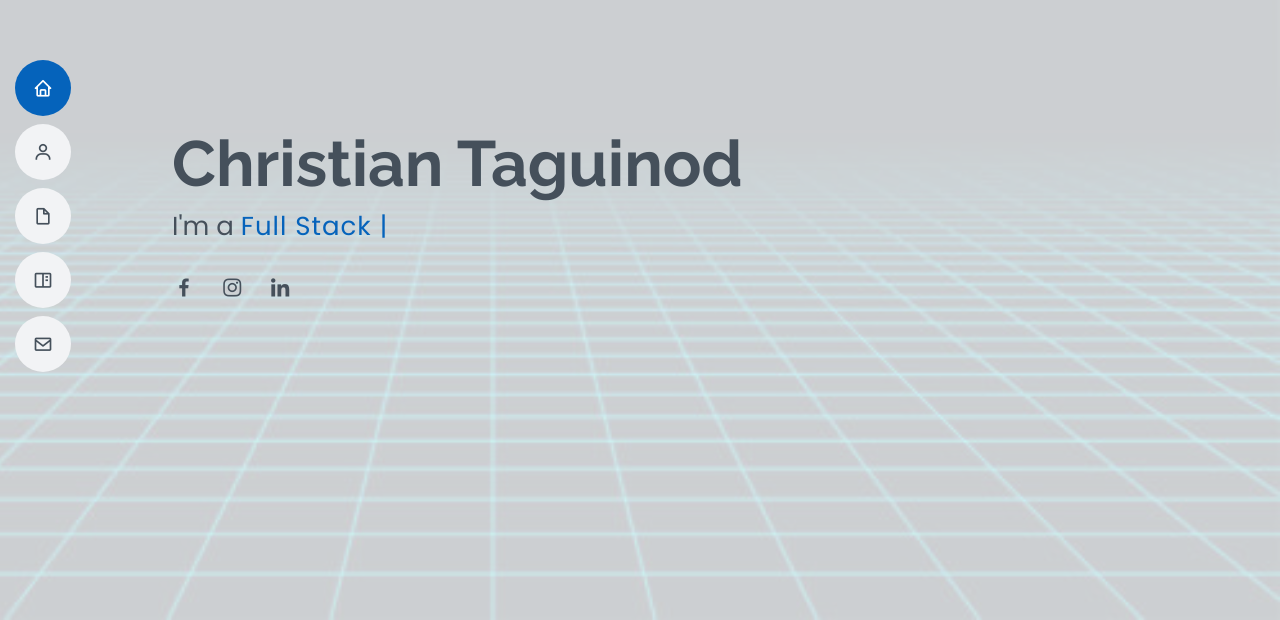
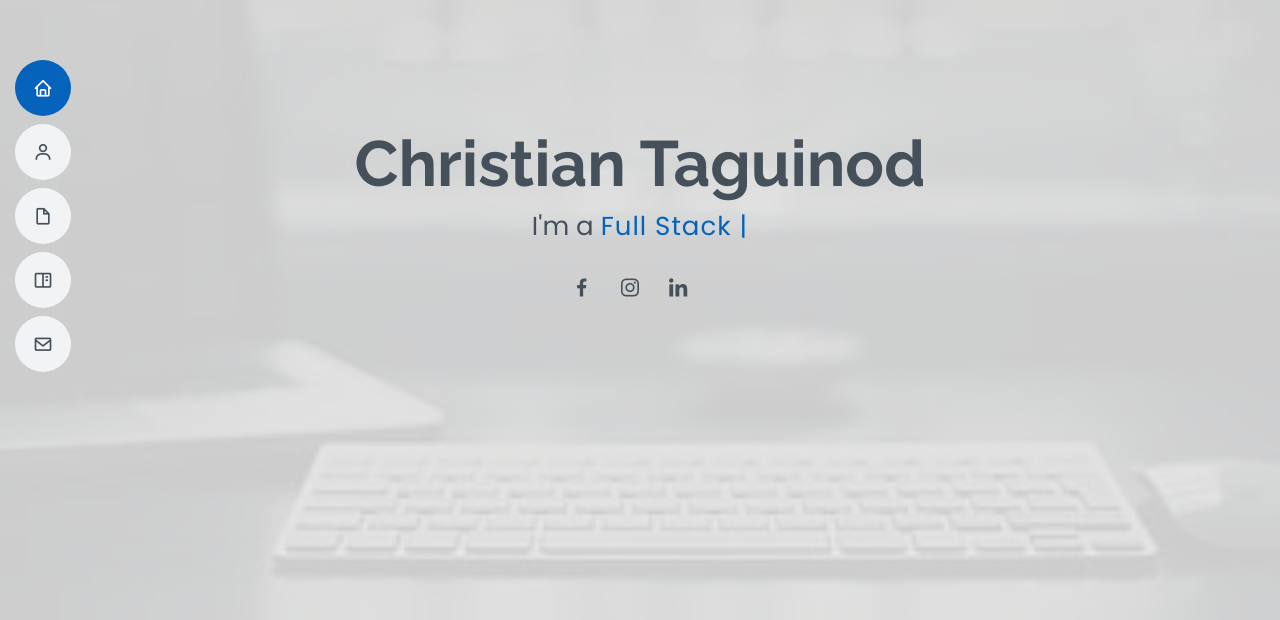
Before and after one commit to kapyanammu1/christian_portfolio.github.io, a plain HTML site: page index.html in a window 1280 px wide. Shown: the part 180-800 px from the top of the page. Drawn offline with nearby package versions, Linux system fonts and the light colour scheme.

Commit message:
final touch

```diff
--- a/assets/css/style.css
+++ b/assets/css/style.css
@@ -274,14 +274,23 @@ h6 {
 #hero {
   width: 100%;
   height: 100vh;
-  background: url("../img/techgrid.jpg") top right no-repeat;
+  background: url("../img/desktop.jpg") center center no-repeat;
   background-size: cover;
   position: relative;
+  display: flex;
+  align-items: center;
+  justify-content: center;
+}
+
+#hero .container {
+  text-align: center;
+  position: relative;
+  z-index: 1;
 }
 
 @media (min-width: 992px) {
   #hero {
-    padding-left: 160px;
+    padding-left: 0;
   }
 }
 
```
Also changed, not shown: assets/img/desktop.jpg (added), assets/img/techgrid_me.jpg (added).
